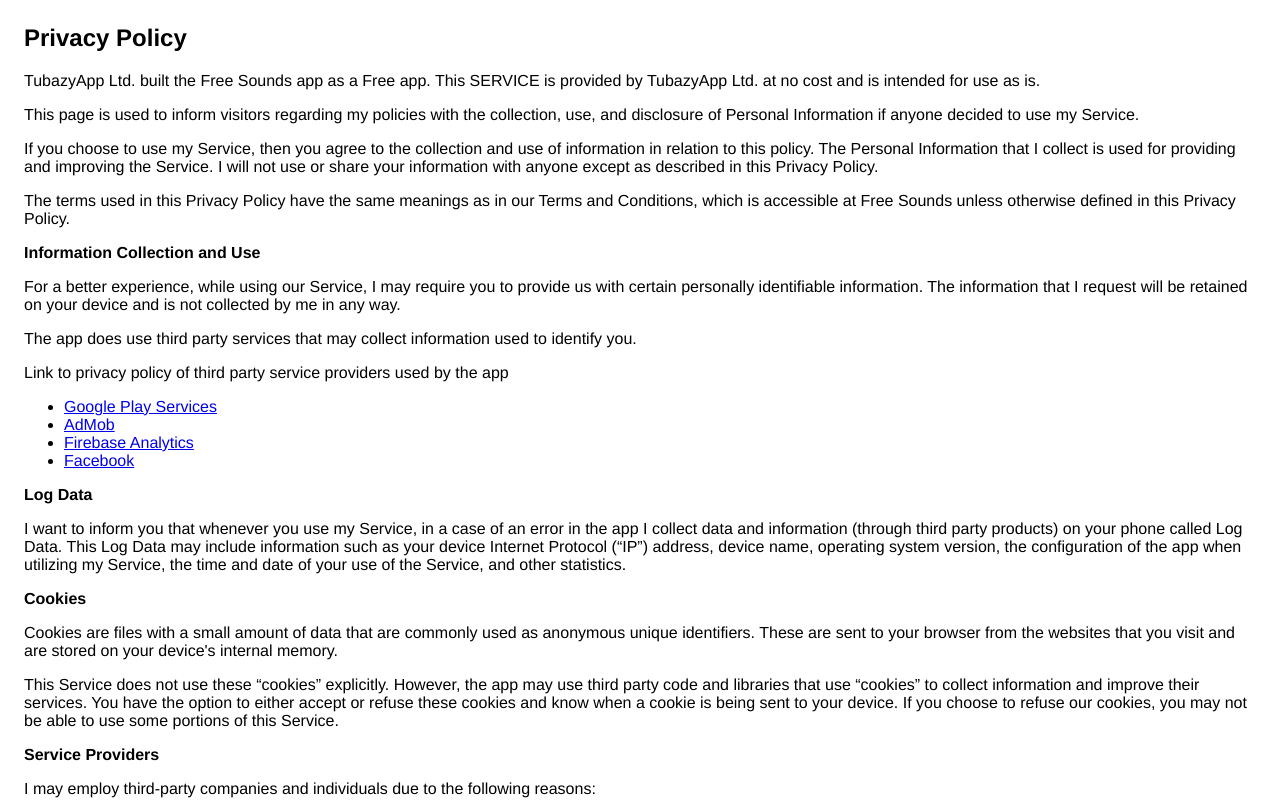
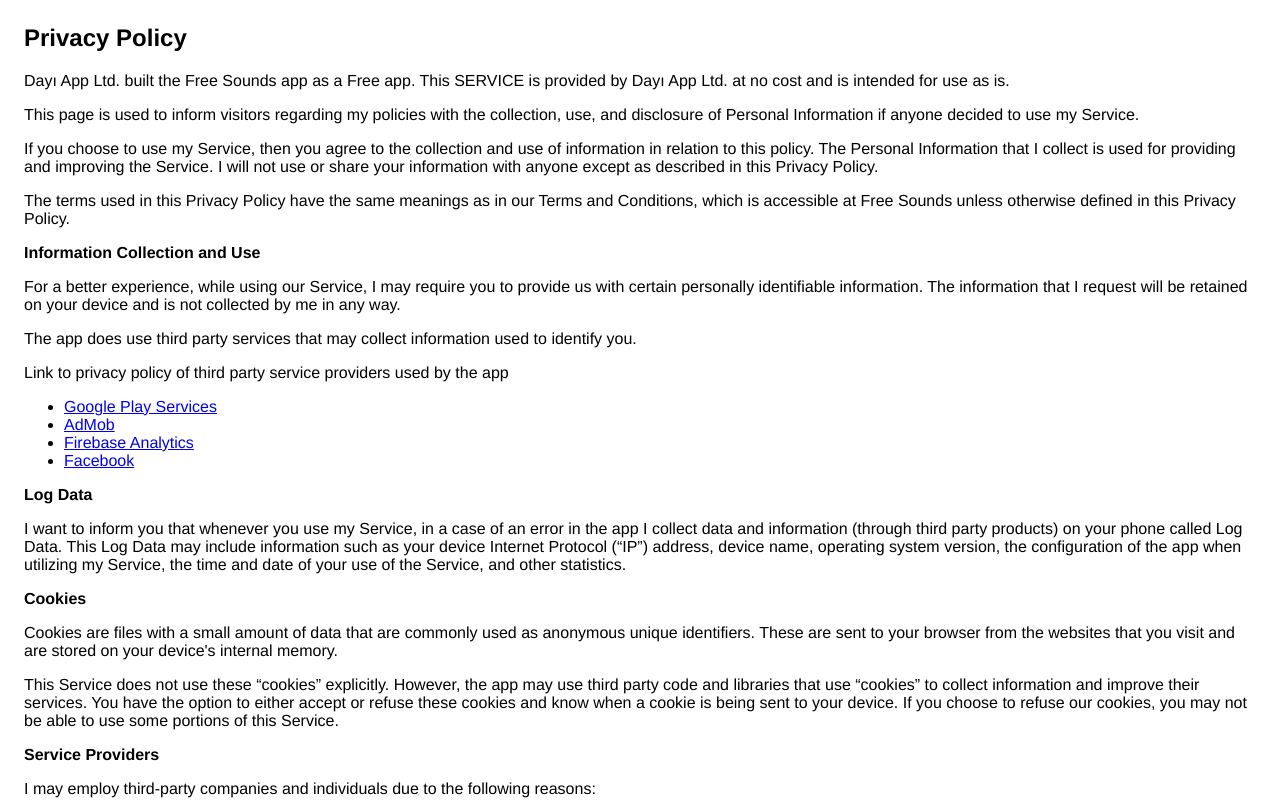
Before and after one commit to legalapps/privacy-policy, a plain HTML site: page index.html in a window 1280 px wide. Shown: the top 801 px of the page. Drawn offline with Linux system fonts and the light colour scheme.

Commit message:
Update index.html

```diff
--- a/index.html
+++ b/index.html
@@ -5,8 +5,8 @@
       <style> body { font-family: 'Helvetica Neue', Helvetica, Arial, sans-serif; padding:1em; } </style>
     </head>
     <body>
-    <h2>Privacy Policy</h2> <p> TubazyApp Ltd. built the Free Sounds app as a Free app. This SERVICE is provided by
-                   TubazyApp Ltd. at no cost and is intended for use as is.
+    <h2>Privacy Policy</h2> <p> Dayı App Ltd. built the Free Sounds app as a Free app. This SERVICE is provided by
+                   Dayı App Ltd. at no cost and is intended for use as is.
                   </p> <p>This page is used to inform visitors regarding my policies with the collection, use, and disclosure
                     of Personal Information if anyone decided to use my Service.
                   </p> <p>If you choose to use my Service, then you agree to the collection and use of information in
@@ -53,6 +53,6 @@
                   </p>
 
      <h2>Terms of Use</h2>
-    <p>This application "Tubazy Ltd." is a product. We do not offer any copyrighted music downloads. ONLY FOR NON-COMMERCIAL USE.
+    <p>This application "Dayı Ltd." is a product. We do not offer any copyrighted music downloads. ONLY FOR NON-COMMERCIAL USE.
     </p>
       </body></html>
```
